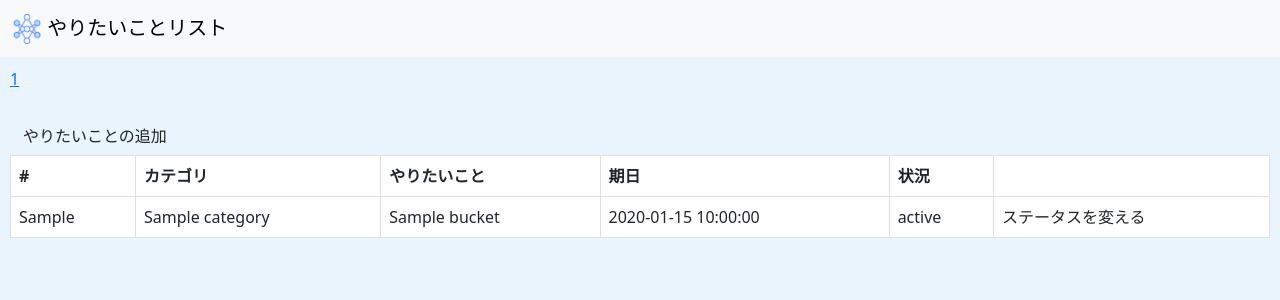
After one commit to pinejuice/bucket_list, a Flask app: template PythonFlask/bucket_list_app/templates/home.html in a window 1280 px wide. The commit adds this page. Shown: the top 300 px of the page. Run offline with Flask 3, Linux system fonts and the light colour scheme; the template is opened without the code that fills it: most values are stand-ins (such as "Sample title", 1, 10 or a date in 2020); some libraries are stand-ins or nearby versions.

Commit message:
ホーム画面の作成

```diff
--- a/PythonFlask/bucket_list_app/__init__.py
+++ b/PythonFlask/bucket_list_app/__init__.py
@@ -13,7 +13,7 @@ def create_app():
 
 
     # Blueprintの登録
-    # from .views.calc_status_sv import calc_status_sv
-    # app.register_blueprint(calc_status_sv)
+    from .views.home import home
+    app.register_blueprint(home)
 
     return app
--- /dev/null
+++ b/PythonFlask/bucket_list_app/static/css/common.css
@@ -0,0 +1,11 @@
+body {
+    /* 月白色 */
+    background-color: #eaf4fc;
+}
+#breadcrumb_list {
+    padding: 10px;
+}
+
+body main {
+    padding: 0 10px;
+}
--- /dev/null
+++ b/PythonFlask/bucket_list_app/templates/home.html
@@ -0,0 +1,36 @@
+{% extends 'layout.html' %}
+
+{% block title %}Home{% endblock %}
+
+{% block css %}{% endblock %}
+{% block javascript %}{% endblock %}
+
+{% block main_contents %}
+<section id="btn_area">
+    <ul class="nav">
+        <li class="nav-item"><button class="btn">やりたいことの追加</button></li>
+    </ul>
+</section>
+<section id="list_area">
+    <table id="bucket_list" class="table table-bordered table-hover">
+        <thead>
+            <th>#</th>
+            <th>カテゴリ</th>
+            <th>やりたいこと</th>
+            <th>期日</th>
+            <th>状況</th>
+            <th></th>
+        </thead>
+        <tbody>
+            {% for bucket in bucket_list %}
+            <td>{{bucket['no']}}</td>
+            <td>{{bucket['category']}}</td>
+            <td>{{bucket['bucket_name']}}</td>
+            <td>{{bucket['limit_date']}}</td>
+            <td>{{bucket['status']}}</td>
+            <td>ステータスを変える</td>
+            {% endfor %}
+        </tbody>
+    </table>
+</section>
+{% endblock %}
--- /dev/null
+++ b/PythonFlask/bucket_list_app/templates/layout.html
@@ -0,0 +1,46 @@
+<!DOCTYPE html>
+<html lang="ja">
+<head>
+    <meta charset="UTF-8">
+    <meta name="viewport" content="width=device-width, initial-scale=1.0">
+    <title>{% block title %}{% endblock  %}</title>
+    <!-- CSSの読み込み -->
+    <link rel="stylesheet" href="https://unpkg.com/modern-css-reset/dist/reset.min.css">
+    <link href="https://cdn.jsdelivr.net/npm/bootstrap@5.3.0/dist/css/bootstrap.min.css" rel="stylesheet" integrity="sha384-9ndCyUaIbzAi2FUVXJi0CjmCapSmO7SnpJef0486qhLnuZ2cdeRhO02iuK6FUUVM" crossorigin="anonymous">
+    <link rel="stylesheet" href="static/css/common.css">
+    {% block css %}{% endblock %}
+    <!-- javascriptの読み込み -->
+    <script src="https://cdn.jsdelivr.net/npm/bootstrap@5.3.0/dist/js/bootstrap.bundle.min.js" integrity="sha384-geWF76RCwLtnZ8qwWowPQNguL3RmwHVBC9FhGdlKrxdiJJigb/j/68SIy3Te4Bkz" crossorigin="anonymous"></script>
+    <script src="https://cdn.jsdelivr.net/npm/vue@3.5.8/dist/vue.global.min.js"></script>
+    {% block javascript %}{% endblock %}
+</head>
+<body>
+    <!-- ヘッダー -->
+    <header class="navbar bg-body-tertiary">
+        <div class="container-fluid">
+            <a class="navbar-brand" href="/home">
+                <img src="static/img/commons/icon01.png" alt="Logo" width="30" height="30" class="d-inline-block align-text-top">
+                やりたいことリスト
+            </a>
+        </div>
+    </header>
+    <!-- パンくずリスト -->
+    <section id="breadcrumb_list">
+        <nav aria-label="breadcrumb">
+            <ol class="breadcrumb">
+                {% for i in breadcrumb_list %}
+                    {% if i[2] == True %}
+                        <li class="breadcrumb-item active" aria-current="page">{{i[0]}}</li>
+                    {% else %}
+                        <li class="breadcrumb-item"><a href="{{i[1]}}">{{i[0]}}</a></li>
+                    {% endif %}
+                {% endfor %}
+            </ol>
+        </nav>
+    </section>
+    <!-- メインコンテンツ -->
+    <main>
+        {% block main_contents %}{% endblock %}
+    </main>
+</body>
+</html>
--- a/PythonFlask/bucket_list_app/templates/login.html
+++ b/PythonFlask/bucket_list_app/templates/login.html
@@ -4,7 +4,10 @@
     <meta charset="UTF-8">
     <meta name="viewport" content="width=device-width, initial-scale=1.0">
     <title>Login</title>
+    <!-- CSSの読み込み -->
+    <link rel="stylesheet" href="https://unpkg.com/modern-css-reset/dist/reset.min.css">
     <link href="https://cdn.jsdelivr.net/npm/bootstrap@5.3.0/dist/css/bootstrap.min.css" rel="stylesheet" integrity="sha384-9ndCyUaIbzAi2FUVXJi0CjmCapSmO7SnpJef0486qhLnuZ2cdeRhO02iuK6FUUVM" crossorigin="anonymous">
+    <!-- javascriptの読み込み -->
     <script src="https://cdn.jsdelivr.net/npm/bootstrap@5.3.0/dist/js/bootstrap.bundle.min.js" integrity="sha384-geWF76RCwLtnZ8qwWowPQNguL3RmwHVBC9FhGdlKrxdiJJigb/j/68SIy3Te4Bkz" crossorigin="anonymous"></script>
     <script src="https://cdn.jsdelivr.net/npm/vue@3.5.8/dist/vue.global.min.js"></script>
 </head>
```
Also changed, not shown: PythonFlask/bucket_list_app/templates/loyout.html (deleted, +0 -18 lines), PythonFlask/bucket_list_app/templates/top.html (deleted, +0 -10 lines), PythonFlask/bucket_list_app/views/home.py (added, +28 -0 lines), PythonFlask/bucket_list_app/views/top.py (deleted, +0 -12 lines), PythonFlask/bucket_list_app/static/img/commons/icon01.png (added), 1 other file.
